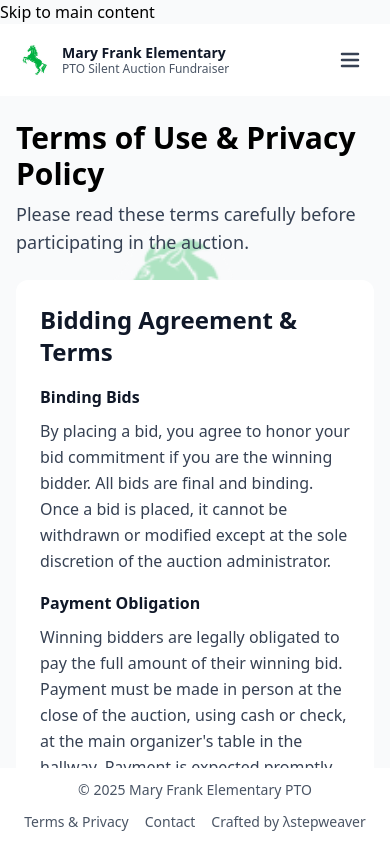
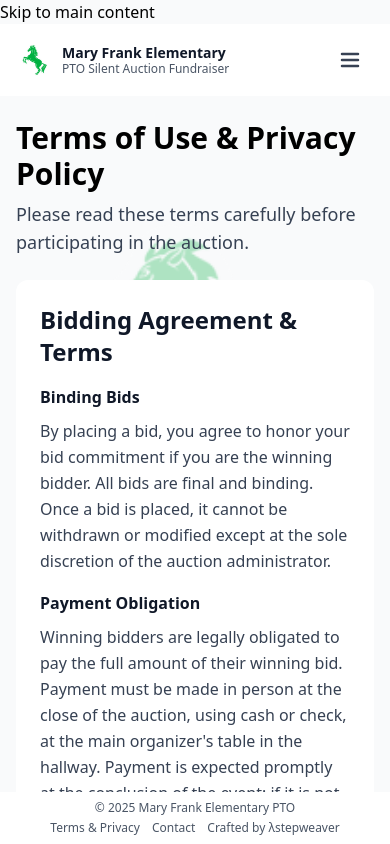
Before and after one commit to stepweaver/silent-auction, a Next.js app: page /terms in a window 390 px wide. Built offline with nearby package versions, Linux system fonts and the light colour scheme; no server answers.

Commit message:
Update SiteFooter component for improved layout and dynamic year display
- Adjusted footer styling for better responsiveness and visual consistency.
- Introduced a variable for the current year to enhance maintainability and ensure accurate copyright display.

```diff
--- a/components/SiteFooter.jsx
+++ b/components/SiteFooter.jsx
@@ -1,18 +1,23 @@
 import Link from 'next/link';
 
 export default function SiteFooter() {
+  const currentYear = new Date().getFullYear();
+
   return (
-    <footer className='no-print mt-auto border-t border-gray-200 bg-white/95 backdrop-blur supports-[backdrop-filter]:bg-white/80'>
-      <div className='max-w-7xl mx-auto px-4 py-3 sm:py-4'>
+    <footer className='no-print mt-auto border-t border-gray-200 bg-white/90 backdrop-blur supports-[backdrop-filter]:bg-white/70'>
+      <div className='max-w-7xl mx-auto px-3 py-2 sm:px-4 sm:py-3'>
         <nav
-          className='flex flex-col sm:flex-row items-center justify-between gap-3 text-sm text-gray-600'
+          className='flex flex-wrap items-center justify-center sm:justify-between gap-x-4 gap-y-1 text-xs sm:text-sm text-gray-600'
           aria-label='Footer'
         >
-          <p className='text-center sm:text-left'>
-            © {new Date().getFullYear()} Mary Frank Elementary PTO
+          <p className='w-full text-center sm:w-auto sm:text-left'>
+            © {currentYear} Mary Frank Elementary PTO
           </p>
-          <div className='flex items-center gap-4'>
-            <Link className='font-medium text-gray-600 hover:text-gray-900' href='/terms'>
+          <div className='flex flex-wrap items-center justify-center sm:justify-end gap-x-3 gap-y-1'>
+            <Link
+              className='font-medium text-gray-600 hover:text-gray-900'
+              href='/terms'
+            >
               Terms &amp; Privacy
             </Link>
             <a
```
